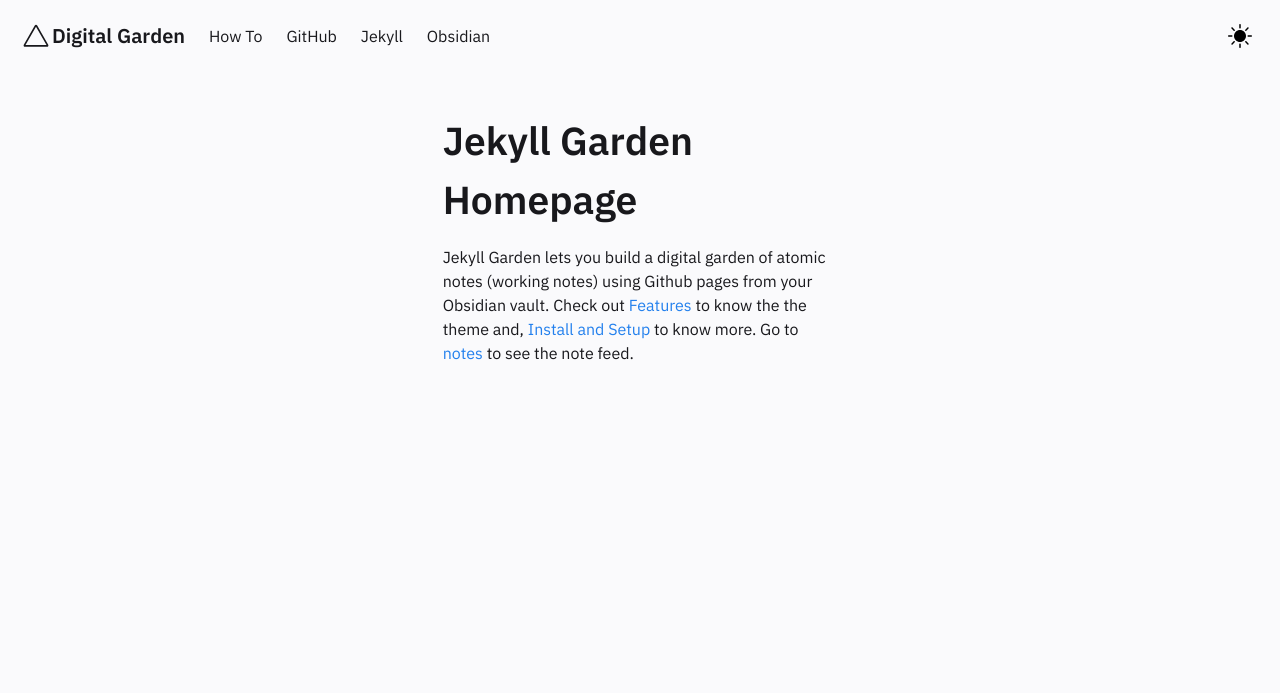
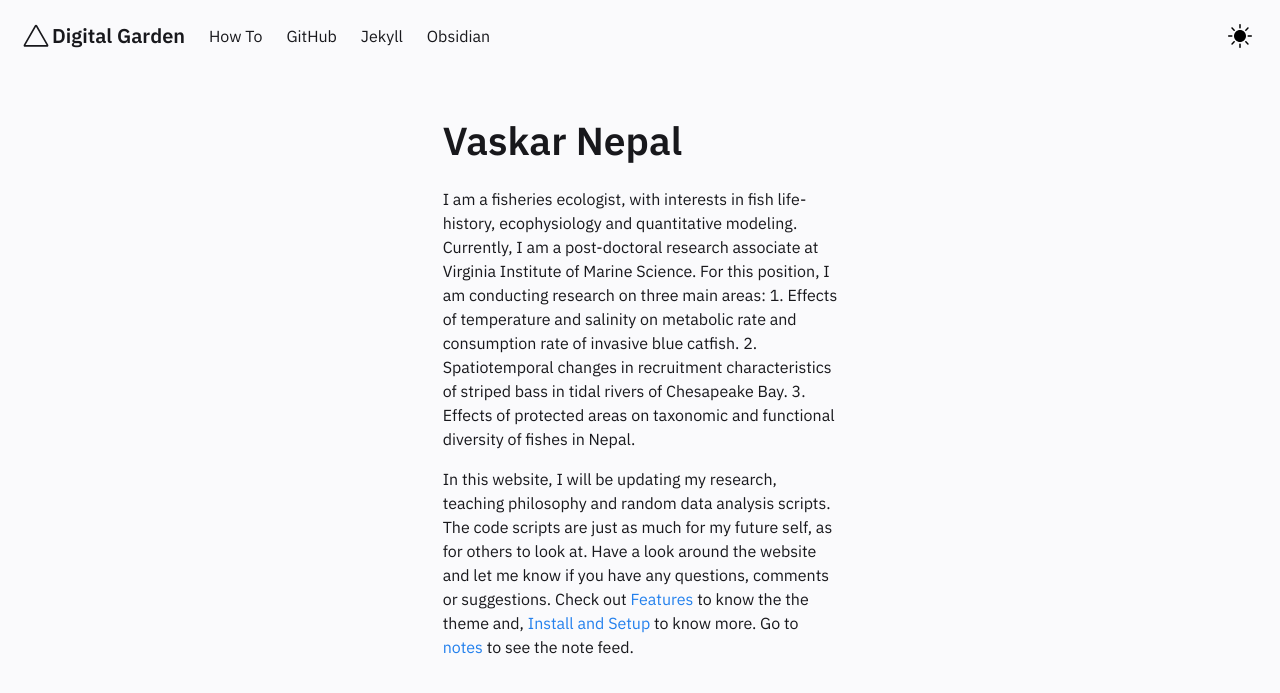
Before and after one commit to vaskarnepal/vaskarnepal.github.io, a Jekyll site: the page built from pages/index.md, in a window 1280 px wide. Shown: the top 693 px of the page. Built offline with Jekyll 4.4.1, drawn with Linux system fonts in a browser that asks for light colours.

Commit message:
Update Homepage.html

```diff
--- a/_includes/Homepage.html
+++ b/_includes/Homepage.html
@@ -1,9 +1,15 @@
 <div class="column is-4">
     <div class="block homeblock">
-    <h1>Jekyll Garden Homepage</h1>
+    <h1>Vaskar Nepal</h1>
 
     <p>
-        Jekyll Garden lets you build a digital garden of atomic notes (working notes) using Github pages from your Obsidian vault.
+        I am a fisheries ecologist, with interests in fish life-history, ecophysiology and quantitative modeling. Currently, I am a post-doctoral research associate at Virginia Institute of Marine Science. For this position, I am conducting research on three main areas:
+		1. Effects of temperature and salinity on metabolic rate and consumption rate of invasive blue catfish.
+		2. Spatiotemporal changes in recruitment characteristics of striped bass in tidal rivers of Chesapeake Bay.
+		3. Effects of protected areas on taxonomic and functional diversity of fishes in Nepal.
+	</p>
+	<p>
+		In this website, I will be updating my research, teaching philosophy and random data analysis scripts. The code scripts are just as much for my future self, as for others to look at. Have a look around the website and let me know if you have any questions, comments or suggestions.
         Check out <a href="../posts/how-to">Features </a> to know the the theme and, <a href="../posts/how-to"> Install and Setup </a> to know more.
         Go to <a href="../notes"> notes </a> to see the note feed.
     </p>
```
